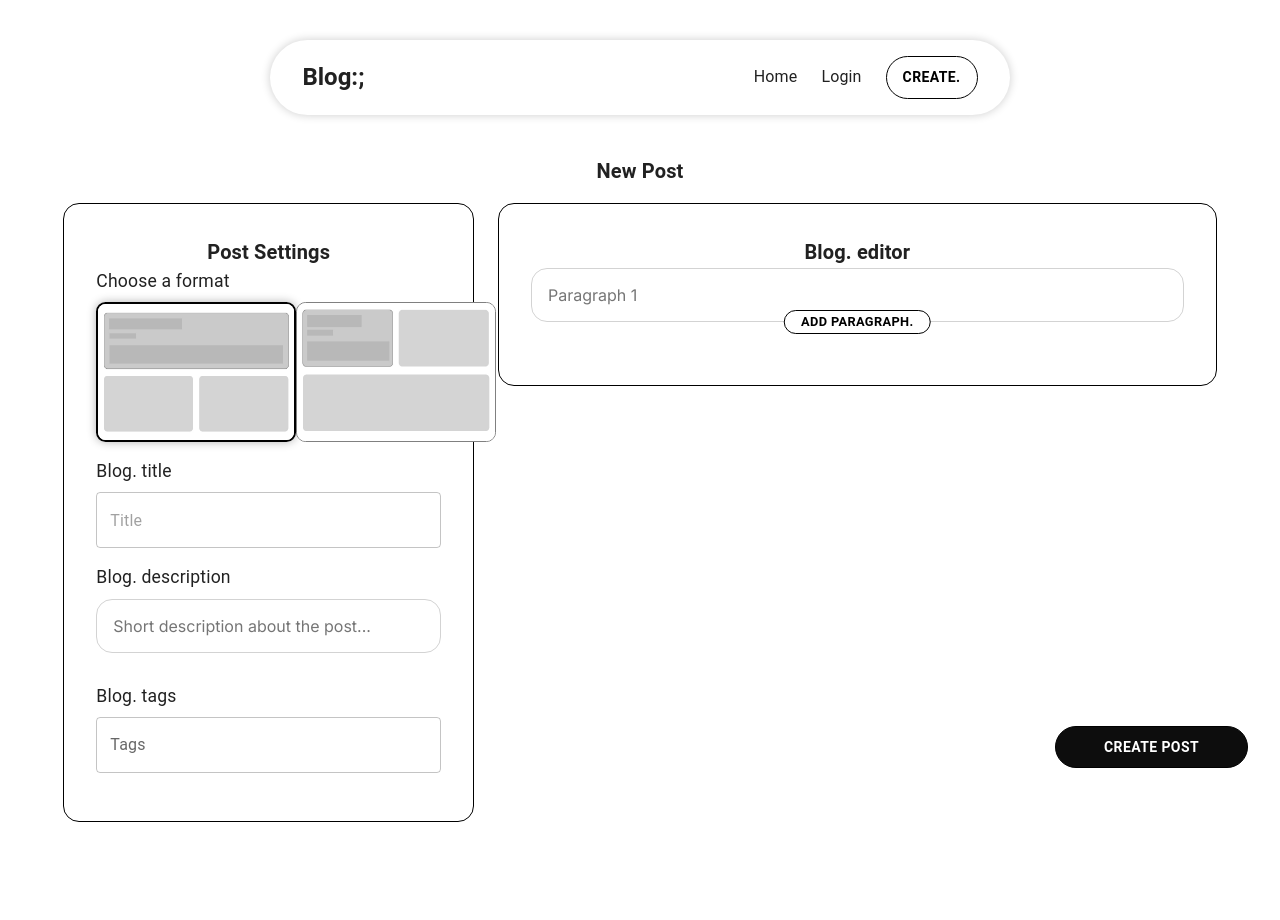
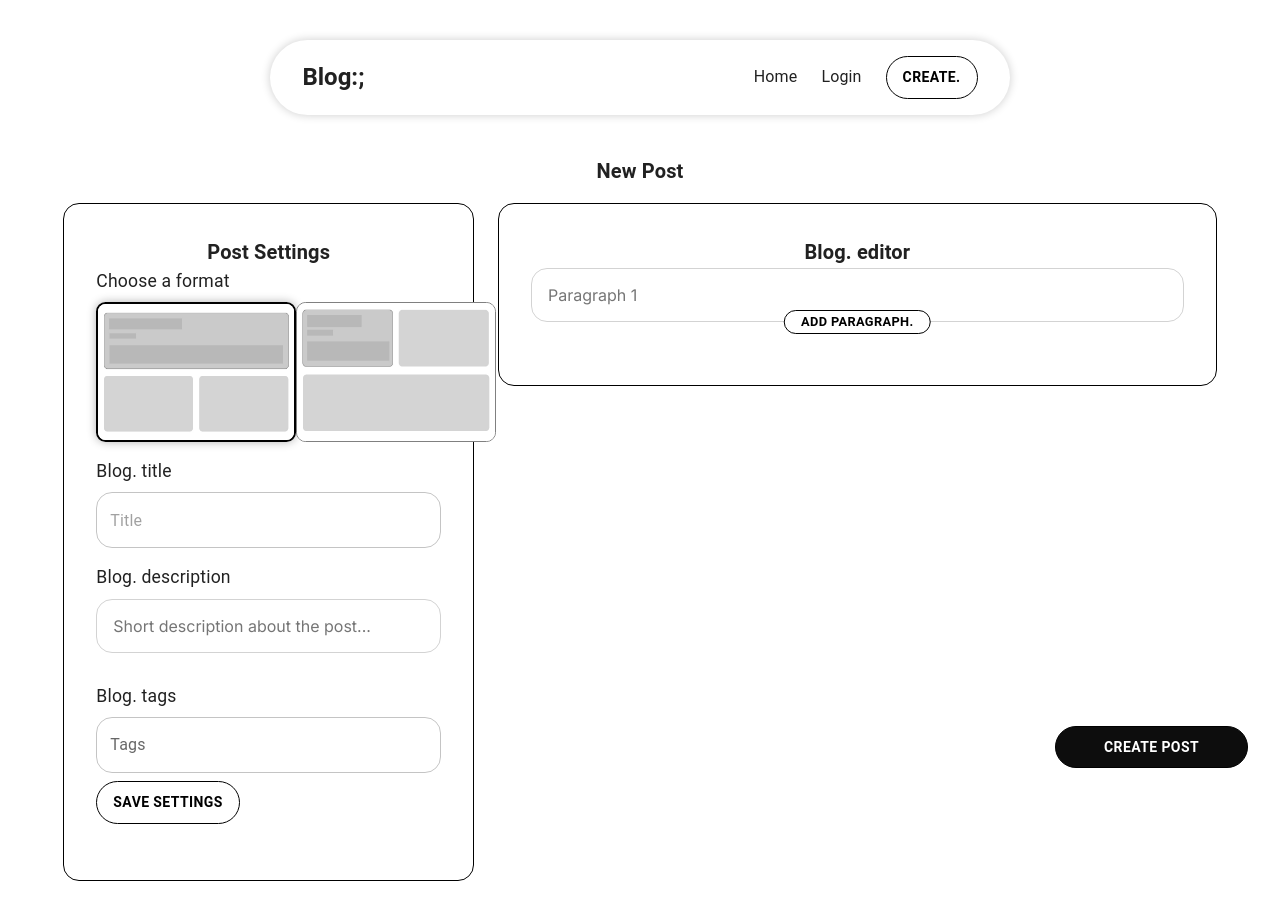
Before and after one commit to janosp207/blog., a Next.js app: page /create in a window 1280 px wide. Shown: the top 920 px of the page. Before the commit the page ends 878 px from the top, so only its background shows below. Built offline with nearby package versions, Linux system fonts and the light colour scheme.

Commit message:
chores(new-post): text fields themeing

```diff
--- a/src/app/create/page.tsx
+++ b/src/app/create/page.tsx
@@ -4,6 +4,7 @@ import Title from "@/components/blogBoard/Title";
 import { Button, Grid, styled, Box } from "@mui/material";
 import NewBlogSettings from "@/components/newBlog/NewBlogSettings";
 import NewBlogEditor from "@/components/newBlog/NewBlogEditor";
+import { useState } from "react";
 
 const StyledButton = styled(Button)({
   position: 'fixed',
@@ -20,6 +21,13 @@ const StyledButton = styled(Button)({
 
 
 const NewPost = () => {
+  const [settings, setSettings] = useState({})
+  const [text, setText] = useState([])
+
+  const handleCreatePost = () => {
+    console.log('create post');
+  }
+
   return (
     <Box mb={4}>
       <Title text="New Post" />
@@ -31,7 +39,7 @@ const NewPost = () => {
           <NewBlogEditor />
         </Grid>
       </Grid >
-      <StyledButton color="primary">Create Post</StyledButton>
+      <StyledButton color="primary" onClick={() => handleCreatePost()}>Create Post</StyledButton>
     </Box>
   )
 };
--- a/src/components/newBlog/NewBlogSettings.tsx
+++ b/src/components/newBlog/NewBlogSettings.tsx
@@ -1,5 +1,5 @@
 import { tags } from "@/data"
-import { TextField, Typography, styled, TextareaAutosize, Autocomplete, Chip, Box } from "@mui/material"
+import { TextField, Typography, styled, TextareaAutosize, Autocomplete, Chip, Box, Button } from "@mui/material"
 import { PostFormat } from "@/classes/Post"
 import { useState } from "react"
 import Image from "next/image"
@@ -43,7 +43,11 @@ const StyledCategoryBox = styled(Box)({
   }
 })
 
-const NewBlogSettings = () => {
+type Props = {
+  setSettings: (settings: any) => void
+}
+
+const NewBlogSettings = ({ setSettings }: Props) => {
   const [activeFormat, setActiveFormat] = useState<PostFormat>(PostFormat.FULL)
 
   return (
@@ -97,6 +101,7 @@ const NewBlogSettings = () => {
             />
           )}
         />
+        <Button>Save settings</Button>
       </StyledCategoryBox>
     </StyledPostSettings>
   )
--- /dev/null
+++ b/src/theme/textFieldTheme.ts
@@ -0,0 +1,11 @@
+const textFieldTheme = {
+  MuiOutlinedInput: {
+    styleOverrides: {
+      root: {
+        borderRadius: '1rem',
+      }
+    }
+  },
+};
+
+export default textFieldTheme;
--- a/src/theme/themeOptions.ts
+++ b/src/theme/themeOptions.ts
@@ -1,9 +1,12 @@
 import { ThemeOptions } from "@mui/material/styles";
 import buttonTheme from "./buttonTheme";
+import textFieldTheme from "./textFieldTheme";
+import { text } from "stream/consumers";
 
 const themeOptions: ThemeOptions = {
   components: {
     ...buttonTheme,
+    ...textFieldTheme,
   },
 }
 
```
